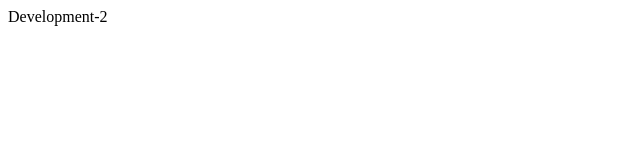
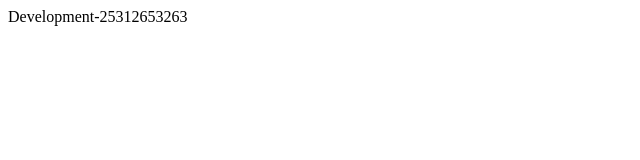
Before and after one commit to ilaha-jaf/version1, a plain HTML site: page index.html in a window 1280 px wide. Shown: the whole page, without its empty margins (0-640 px from the left). Drawn offline with Linux system fonts and the light colour scheme.

Commit message:
Update index.html

```diff
--- a/index.html
+++ b/index.html
@@ -8,7 +8,7 @@
 </head>
 <body>
     <div class="container">
-        Development-2
+        Development-25312653263
     </div>
 </body>
 </html>
```
